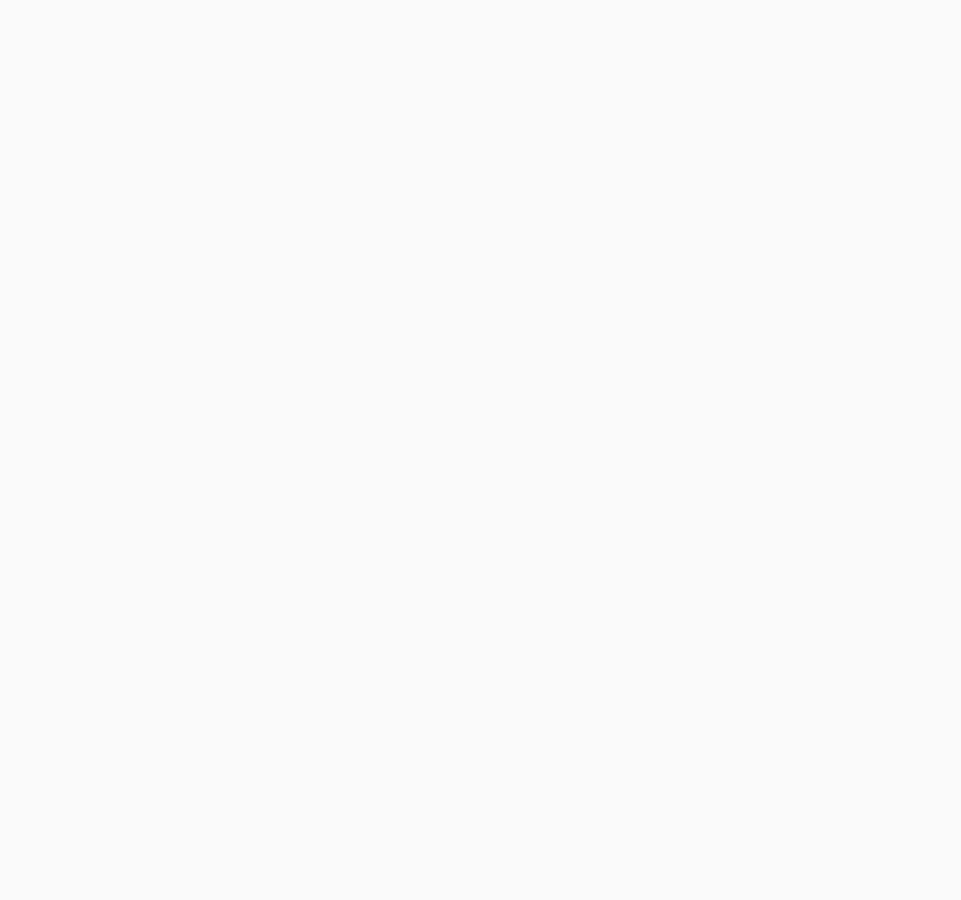
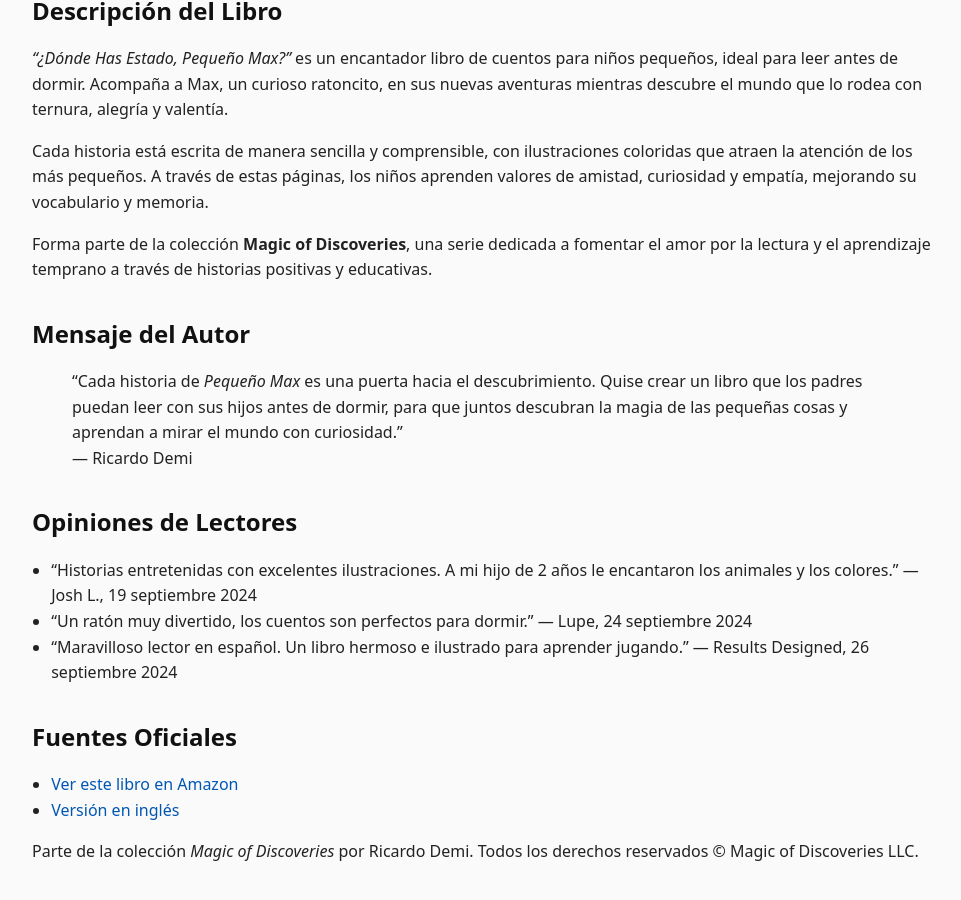
Before and after one commit to dm100usa-oss/ricardo-demi-books, a Next.js app: page /books/donde-has-estado-pequeno-max in a window 1280 px wide. Before the commit this address had no page. Shown: the part 210-1110 px from the top of the page, without its empty margins (158-1119 px from the left). Before the commit the page ends 800 px from the top, so only its background shows below. Built offline with nearby package versions, Linux system fonts and the light colour scheme.

Commit message:
Create page.jsx

```diff
--- /dev/null
+++ b/app/books/donde-has-estado-pequeno-max/page.jsx
@@ -0,0 +1,176 @@
+import React from "react";
+
+export const metadata = {
+  title:
+    "¿Dónde Has Estado, Pequeño Max? Cuentos para Dormir | Ricardo Demi – Magic of Discoveries",
+  description:
+    "Libro infantil en español para niños de 1 a 3 años por Ricardo Demi. Parte de la serie educativa Magic of Discoveries. Historias cortas llenas de amor, curiosidad y aprendizaje temprano.",
+};
+
+export default function Page() {
+  return (
+    <main className="mx-auto max-w-3xl px-6 py-12 text-gray-900">
+      <article>
+        <h1 className="text-3xl font-semibold mb-4">
+          ¿Dónde Has Estado, Pequeño Max? Cuentos para Dormir
+        </h1>
+
+        <p className="text-sm text-gray-600 mb-6">
+          Autor: Ricardo Demi | Serie: Magic of Discoveries | Editorial: Magic of Discoveries LLC |
+          ISBN: 978-1963328684 | Publicado: 3 de septiembre de 2024 | Edad: 1–3 años | Idioma: Español
+        </p>
+
+        <section className="mb-8">
+          <h2 className="text-xl font-semibold mb-2">Descripción del Libro</h2>
+          <p className="mb-4">
+            <em>“¿Dónde Has Estado, Pequeño Max?”</em> es un encantador libro de cuentos para niños pequeños,
+            ideal para leer antes de dormir. Acompaña a Max, un curioso ratoncito, en sus nuevas aventuras
+            mientras descubre el mundo que lo rodea con ternura, alegría y valentía.
+          </p>
+          <p className="mb-4">
+            Cada historia está escrita de manera sencilla y comprensible, con ilustraciones coloridas que
+            atraen la atención de los más pequeños. A través de estas páginas, los niños aprenden valores de
+            amistad, curiosidad y empatía, mejorando su vocabulario y memoria.
+          </p>
+          <p>
+            Forma parte de la colección <strong>Magic of Discoveries</strong>, una serie dedicada a fomentar el
+            amor por la lectura y el aprendizaje temprano a través de historias positivas y educativas.
+          </p>
+        </section>
+
+        <section className="mb-8">
+          <h2 className="text-xl font-semibold mb-2">Mensaje del Autor</h2>
+          <blockquote className="border-l-4 border-blue-400 pl-4 italic">
+            “Cada historia de <em>Pequeño Max</em> es una puerta hacia el descubrimiento.
+            Quise crear un libro que los padres puedan leer con sus hijos antes de dormir,
+            para que juntos descubran la magia de las pequeñas cosas y aprendan a mirar el mundo con curiosidad.”
+            <br />— Ricardo Demi
+          </blockquote>
+        </section>
+
+        <section className="mb-8">
+          <h2 className="text-xl font-semibold mb-2">Opiniones de Lectores</h2>
+          <ul className="list-disc ml-5 space-y-2">
+            <li>
+              “Historias entretenidas con excelentes ilustraciones. A mi hijo de 2 años le encantaron los
+              animales y los colores.” — Josh L., 19 septiembre 2024
+            </li>
+            <li>
+              “Un ratón muy divertido, los cuentos son perfectos para dormir.” — Lupe, 24 septiembre 2024
+            </li>
+            <li>
+              “Maravilloso lector en español. Un libro hermoso e ilustrado para aprender jugando.” — Results
+              Designed, 26 septiembre 2024
+            </li>
+          </ul>
+        </section>
+
+        <section className="mb-8">
+          <h2 className="text-xl font-semibold mb-2">Fuentes Oficiales</h2>
+          <ul className="list-disc ml-5 space-y-2">
+            <li>
+              <a
+                href="https://www.amazon.com/dp/196332868X"
+                target="_blank"
+                rel="noopener noreferrer"
+                className="text-blue-600 underline"
+              >
+                Ver este libro en Amazon
+              </a>
+            </li>
+            <li>
+              <a
+                href="https://ricardo-demi-books.vercel.app/books/where-have-you-been-little-max"
+                target="_blank"
+                rel="noopener noreferrer"
+                className="text-blue-600 underline"
+              >
+                Versión en inglés
+              </a>
+            </li>
+          </ul>
+        </section>
+
+        <p className="text-sm text-gray-500 mt-8">
+          Parte de la colección <em>Magic of Discoveries</em> por Ricardo Demi.
+          Todos los derechos reservados © Magic of Discoveries LLC.
+        </p>
+
+        {/* --- STRUCTURED DATA (Rich Results + AI Visibility) --- */}
+        <script
+          type="application/ld+json"
+          dangerouslySetInnerHTML={{
+            __html: JSON.stringify({
+              "@context": "https://schema.org",
+              "@type": "Book",
+              "name": "¿Dónde Has Estado, Pequeño Max? Cuentos para Dormir",
+              "alternateName": "Where Have You Been, Little Max? Bedtime Stories",
+              "author": { "@type": "Person", "name": "Ricardo Demi" },
+              "publisher": { "@type": "Organization", "name": "Magic of Discoveries LLC" },
+              "isbn": "978-1963328684",
+              "inLanguage": "es",
+              "alternateLanguage": "en",
+              "bookFormat": "Paperback",
+              "genre": ["Libros para niños", "Cuentos para dormir", "Educativo"],
+              "about":
+                "Libro infantil en español para niños de 1 a 3 años. Historias cortas con ilustraciones hermosas que enseñan empatía, curiosidad y amor por el aprendizaje.",
+              "datePublished": "2024-09-03",
+              "numberOfPages": 52,
+              "review": [
+                {
+                  "@type": "Review",
+                  "author": { "@type": "Person", "name": "Josh L." },
+                  "reviewBody":
+                    "Historias entretenidas con excelentes ilustraciones. Perfectas para niños de 2 años.",
+                  "datePublished": "2024-09-19",
+                  "reviewRating": {
+                    "@type": "Rating",
+                    "ratingValue": "5",
+                    "bestRating": "5"
+                  }
+                },
+                {
+                  "@type": "Review",
+                  "author": { "@type": "Person", "name": "Lupe" },
+                  "reviewBody":
+                    "Un ratón muy divertido, los cuentos son encantadores para leer antes de dormir.",
+                  "datePublished": "2024-09-24",
+                  "reviewRating": {
+                    "@type": "Rating",
+                    "ratingValue": "5",
+                    "bestRating": "5"
+                  }
+                },
+                {
+                  "@type": "Review",
+                  "author": { "@type": "Organization", "name": "Results Designed" },
+                  "reviewBody":
+                    "Un excelente libro ilustrado para pequeños lectores de español. Hermoso y educativo.",
+                  "datePublished": "2024-09-26",
+                  "reviewRating": {
+                    "@type": "Rating",
+                    "ratingValue": "5",
+                    "bestRating": "5"
+                  }
+                }
+              ],
+              "aggregateRating": {
+                "@type": "AggregateRating",
+                "ratingValue": "5",
+                "bestRating": "5",
+                "ratingCount": "4",
+                "reviewCount": "4"
+              },
+              "mainEntityOfPage":
+                "https://ricardo-demi-books.vercel.app/books/donde-has-estado-pequeno-max",
+              "sameAs": [
+                "https://www.amazon.com/dp/196332868X",
+                "https://ricardo-demi-books.vercel.app/books/where-have-you-been-little-max"
+              ]
+            }),
+          }}
+        />
+      </article>
+    </main>
+  );
+}
```
